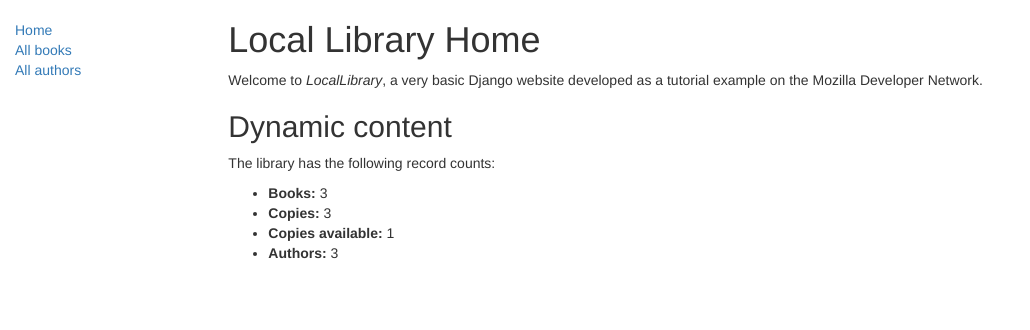
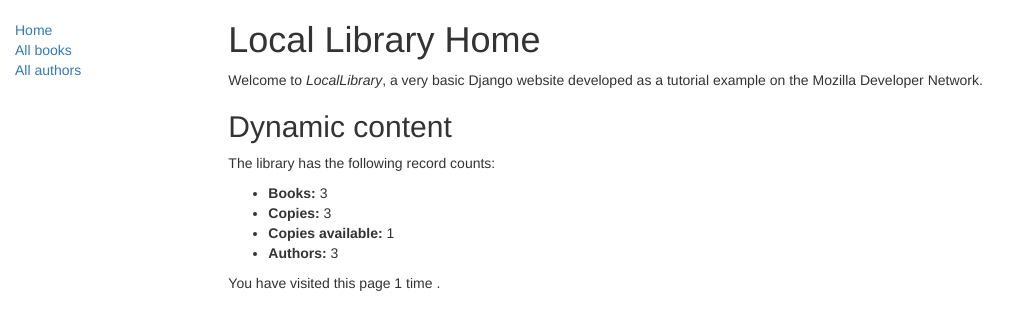
Before and after one commit to doker123/localLibrary, a Django app: page /catalog/ in a window 1280 px wide. Shown: the top 330 px of the page, without its empty margins (0-1030 px from the left). Run offline with Django 5.2, Linux system fonts and the light colour scheme; data comes from the database, SQL or seed files in the repository; both versions use the stored data as it was after the commit; some libraries are stand-ins or nearby versions.

Commit message:
Написал счётчик сессий на главной

```diff
--- a/catalog/views.py
+++ b/catalog/views.py
@@ -3,11 +3,11 @@ from django.views import generic
 from .models import Book, Author, BookInstance
 
 
-# Create your views here.
+
 def index(request):
     num_books = Book.objects.all().count()
     num_instances = BookInstance.objects.all().count()
-    # Available copies of books
+
     num_instances_available = BookInstance.objects.filter(
         status__exact='a').count()
     num_authors = Author.objects.count()
--- a/templates/index.html
+++ b/templates/index.html
@@ -14,5 +14,8 @@
     <li><strong>Copies available:</strong> {{ num_instances_available }}</li>
     <li><strong>Authors:</strong> {{ num_authors }}</li>
   </ul>
-
+  <p>
+  You have visited this page {{ num_visits }}{% if num_visits == 1 %} time
+      {%else %} times{% endif %}.
+</p>
 {% endblock %}
```
Also changed, not shown: db.sqlite3.
